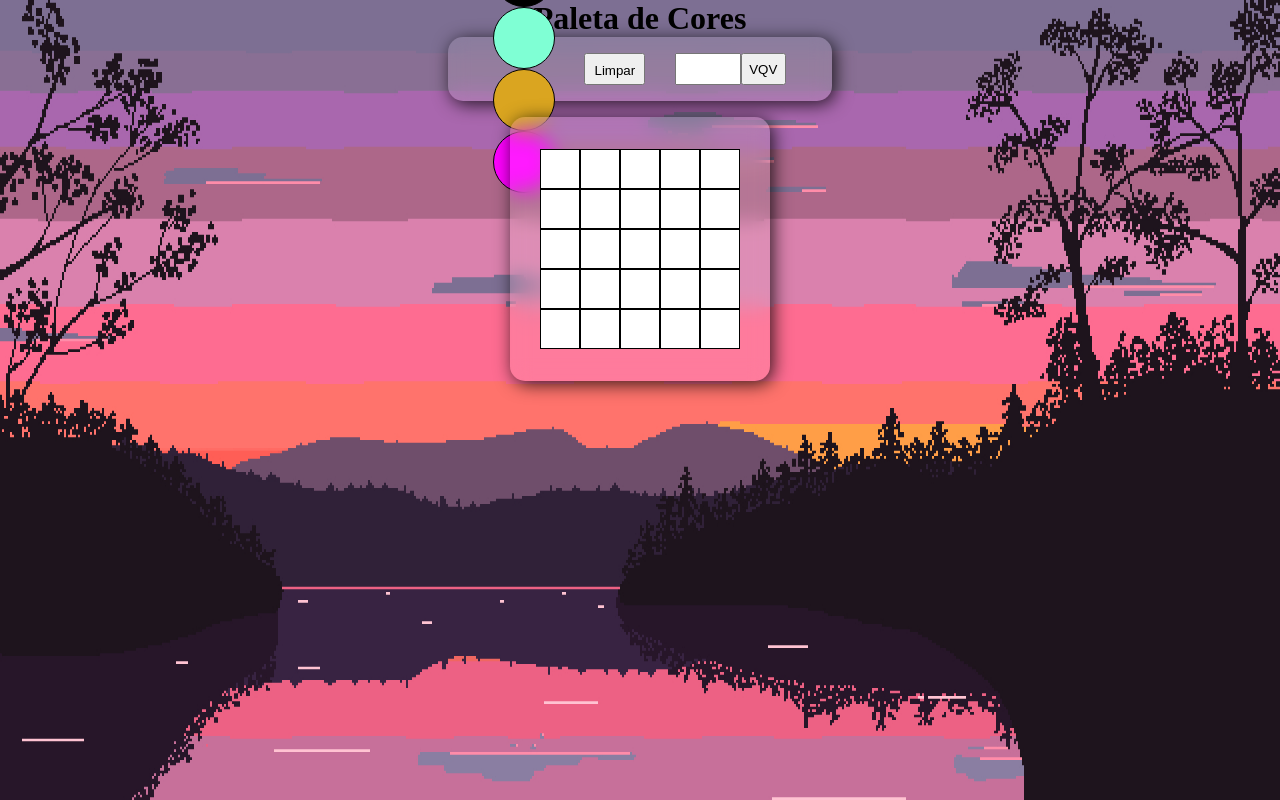
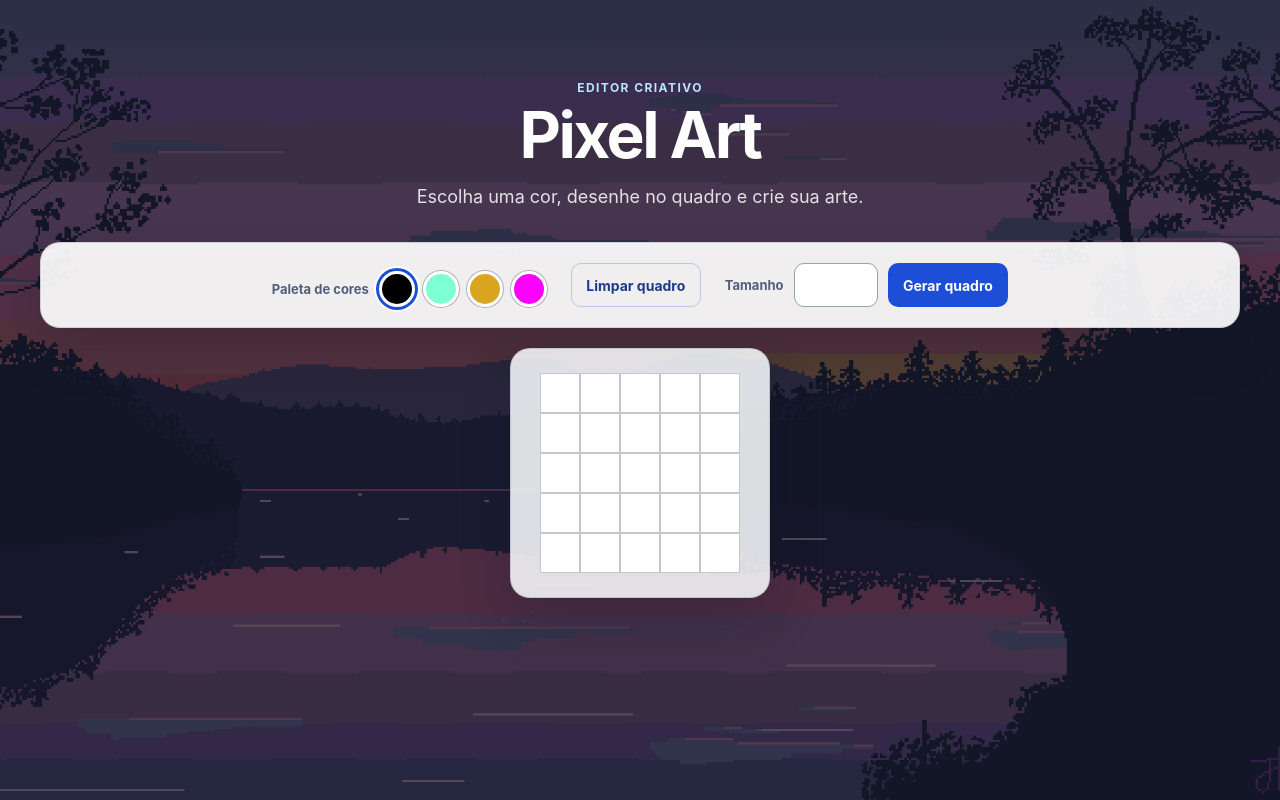
Before and after one commit to SergioEvando23/project-trybe-pixel-art, a website: page index.html in a window 1280 px wide. Drawn offline with Linux system fonts and the light colour scheme.

Commit message:
style: modernize pixel art UI

```diff
--- a/index.html
+++ b/index.html
@@ -1,28 +1,36 @@
 <!DOCTYPE html>
-<html lang="en">
+<html lang="pt-BR">
 <head>
     <meta charset="UTF-8">
     <meta http-equiv="X-UA-Compatible" content="IE=edge">
     <meta name="viewport" content="width=device-width, initial-scale=1.0">
     <link rel="stylesheet" href="style.css">
-    <title>Projeto pixels art</title>
+    <title>Pixel Art</title>
 </head>
 <body>
-    <h1 id="title">
-        Paleta de Cores
-    </h1>
+    <header class="page-header">
+        <p class="eyebrow">Editor criativo</p>
+        <h1 id="title">Pixel Art</h1>
+        <p class="page-description">Escolha uma cor, desenhe no quadro e crie sua arte.</p>
+    </header>
     <main>
-        <div class="set-board">
-            <article id="color-palette"></article>
-            <button id="clear-board"> Limpar </button>
-            <div>
-                <input id="board-size" type="number" min="1" step="1" max="50" />
-                <button id="generate-board">VQV</button>
+        <section class="set-board" aria-labelledby="controls-title">
+            <h2 id="controls-title" class="visually-hidden">Controles do editor</h2>
+            <div class="palette-control">
+                <span class="control-label">Paleta de cores</span>
+                <article id="color-palette" aria-label="Paleta de cores"></article>
             </div>
-        </div>
-        <div id="board-pixel">
-            <article style="--index: 1;" id="pixel-board"></article>
-        </div>
+            <button id="clear-board" type="button">Limpar quadro</button>
+            <div class="size-control">
+                <label for="board-size">Tamanho</label>
+                <input id="board-size" type="number" min="1" step="1" max="50" inputmode="numeric" aria-describedby="size-hint" />
+                <span id="size-hint" class="visually-hidden">Digite um número entre 1 e 50</span>
+                <button id="generate-board" type="button">Gerar quadro</button>
+            </div>
+        </section>
+        <section id="board-pixel" aria-label="Área de desenho">
+            <article style="--index: 1;" id="pixel-board" aria-label="Quadro de pixels"></article>
+        </section>
     </main>
 
     <script src="script.js"></script>
--- a/style.css
+++ b/style.css
@@ -1,85 +1,67 @@
-* {
-  box-sizing: border-box;
-  padding: 0;
-  margin: 0;
+:root {
+  --surface: rgb(255 255 255 / 92%);
+  --surface-muted: rgb(248 250 252 / 88%);
+  --ink: #14213d;
+  --muted-ink: #516078;
+  --accent: #1d4ed8;
+  --accent-dark: #1e3a8a;
+  --border: rgb(20 33 61 / 14%);
+  --focus: #f59e0b;
 }
 
-main {
-  flex-direction: column;
+* { box-sizing: border-box; }
+
+body {
+  min-width: 320px;
+  min-height: 100vh;
+  margin: 0;
+  color: var(--ink);
+  font-family: Inter, ui-sans-serif, system-ui, -apple-system, BlinkMacSystemFont, "Segoe UI", sans-serif;
+  text-align: center;
+  background: linear-gradient(rgb(15 23 42 / 72%), rgb(15 23 42 / 72%)), url('./background.jpg') center / cover fixed;
 }
 
-body {
-  text-align: center;
-  background: url('./background.jpg');
-  background-size: 100vw 120vh;
+.page-header { max-width: 720px; margin: 0 auto; padding: clamp(2.5rem, 7vw, 5rem) 1.5rem 2rem; color: #fff; }
+.eyebrow { margin: 0 0 .5rem; color: #bae6fd; font-size: .75rem; font-weight: 700; letter-spacing: .12em; text-transform: uppercase; }
+h1 { margin: 0; font-size: clamp(2.25rem, 6vw, 4rem); letter-spacing: -.04em; line-height: 1; }
+.page-description { max-width: 34rem; margin: 1rem auto 0; color: rgb(255 255 255 / 85%); font-size: clamp(1rem, 2vw, 1.125rem); line-height: 1.5; }
+
+main { display: grid; gap: 1.25rem; width: min(100% - 2rem, 1200px); margin: 0 auto; padding: 0 0 3rem; }
+
+.set-board, #board-pixel { border: 1px solid var(--border); border-radius: 1.25rem; background: var(--surface); box-shadow: 0 1.25rem 3rem rgb(15 23 42 / 24%); }
+.set-board { display: flex; flex-wrap: wrap; align-items: end; justify-content: center; gap: 1rem 1.5rem; padding: 1.25rem; }
+.palette-control, .size-control { display: flex; align-items: center; gap: .625rem; }
+.palette-control { flex-wrap: wrap; justify-content: center; }
+.control-label, label { color: var(--muted-ink); font-size: .8125rem; font-weight: 700; }
+
+#color-palette, #pixel-board { display: flex; flex-wrap: wrap; }
+#color-palette { gap: .5rem; justify-content: center; }
+
+button, input { min-height: 2.75rem; border-radius: .625rem; font: inherit; }
+button { padding: 0 .9rem; border: 1px solid transparent; background: var(--accent); color: #fff; font-size: .875rem; font-weight: 700; cursor: pointer; transition: background-color .18s ease, transform .18s ease; }
+button:hover { background: var(--accent-dark); transform: translateY(-1px); }
+#clear-board { border-color: rgb(29 78 216 / 25%); background: transparent; color: var(--accent-dark); }
+#clear-board:hover { background: #eff6ff; }
+input { width: 5.25rem; padding: 0 .65rem; border: 1px solid #94a3b8; color: var(--ink); background: #fff; }
+button:focus-visible, input:focus-visible, .color:focus-visible { outline: 3px solid var(--focus); outline-offset: 3px; }
+
+.pixel { display: inline-block; width: 40px; min-width: 40px; height: 40px; min-height: 40px; border: 1px solid rgb(20 33 61 / 25%); }
+.color { display: inline-block; width: 2.25rem; min-width: 2.25rem; height: 2.25rem; min-height: 2.25rem; border: 3px solid #fff; border-radius: 50%; box-shadow: 0 0 0 1px rgb(20 33 61 / 30%); cursor: pointer; }
+.color.selected { box-shadow: 0 0 0 3px var(--accent), 0 0 0 5px #fff; }
+
+#board-pixel { display: flex; justify-content: center; width: fit-content; max-width: 100%; margin: 0 auto; padding: clamp(.75rem, 3vw, 1.5rem); overflow: auto; background: var(--surface-muted); }
+#pixel-board { flex: 0 0 auto; margin: 0; }
+.visually-hidden { position: absolute; width: 1px; height: 1px; padding: 0; margin: -1px; overflow: hidden; clip: rect(0, 0, 0, 0); white-space: nowrap; border: 0; }
+
+@media (max-width: 640px) {
+  .page-header { padding-top: 2.5rem; }
+  .set-board { align-items: stretch; gap: 1rem; }
+  .palette-control, .size-control { justify-content: center; width: 100%; }
+  .size-control { flex-wrap: wrap; }
 }
 
-#color-palette {
-  display: flex;
-  flex: 1;
-  width: 168px;
-  justify-content: center;
+@media (max-width: 420px) {
+  main { width: min(100% - 1rem, 1200px); }
+  .set-board { padding: 1rem .75rem; }
+  .size-control button { width: 100%; }
 }
-
-div {
-  display: flex;
-}
-
-#clear-board {
-  padding: 8px;
-  height:  32px;
-}
-
-.pixel , .color {
-  border: 1px solid black;
-  min-width: 40px;
-  min-height: 40px;
-  display: inline-block;
-}
-
-.set-board {
-  background: rgb(255, 255, 255, 0.1);
-  backdrop-filter: blur( 10px );
-  -webkit-backdrop-filter: blur(10px);
-  width: 30vw;
-  height: 8vh;
-  padding: 1em;
-  margin: 0 auto;
-  display: flex;
-  align-items: center;
-  justify-content: space-between;
-  box-shadow: 3px 3px 18px rgb(0, 0, 0, 0.8);
-  border-radius: 15px;
-}
-
-.set-board div {
-  margin: 0 auto;
-  padding: 30px
-}
-
-.color {
-  border-radius: 100%;
-  width: 40px;
-  height: 40px;
-}
-
-#board-size, #generate-board  {
-  padding: 0.5em;
-}
-
-#pixel-board, #color-palette {
-  display: flex;
-  flex-wrap: wrap;
-  margin: 1em auto;
-}
-
-#board-pixel {
-  background: rgb(255, 255, 255, 0.1);
-  backdrop-filter: blur( 10px );
-  -webkit-backdrop-filter: blur(10px);
-  padding: 1em;
-  box-shadow: 3px 3px 18px rgb(0, 0, 0, 0.8);
-  margin: 1em auto;
-  width: calc(var(--index, 1) + 20px);
-  border-radius: 15px;
-}
```
